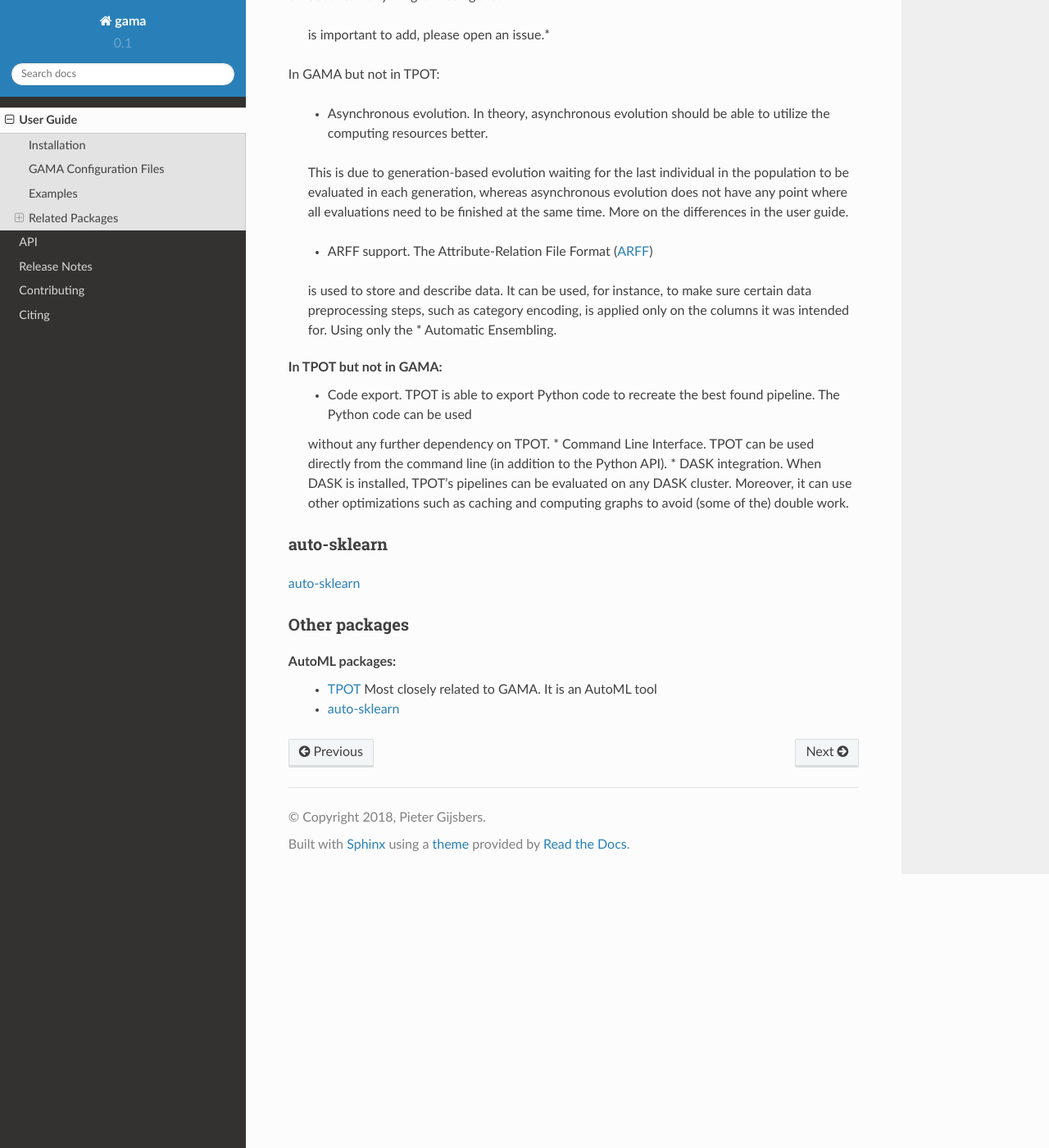
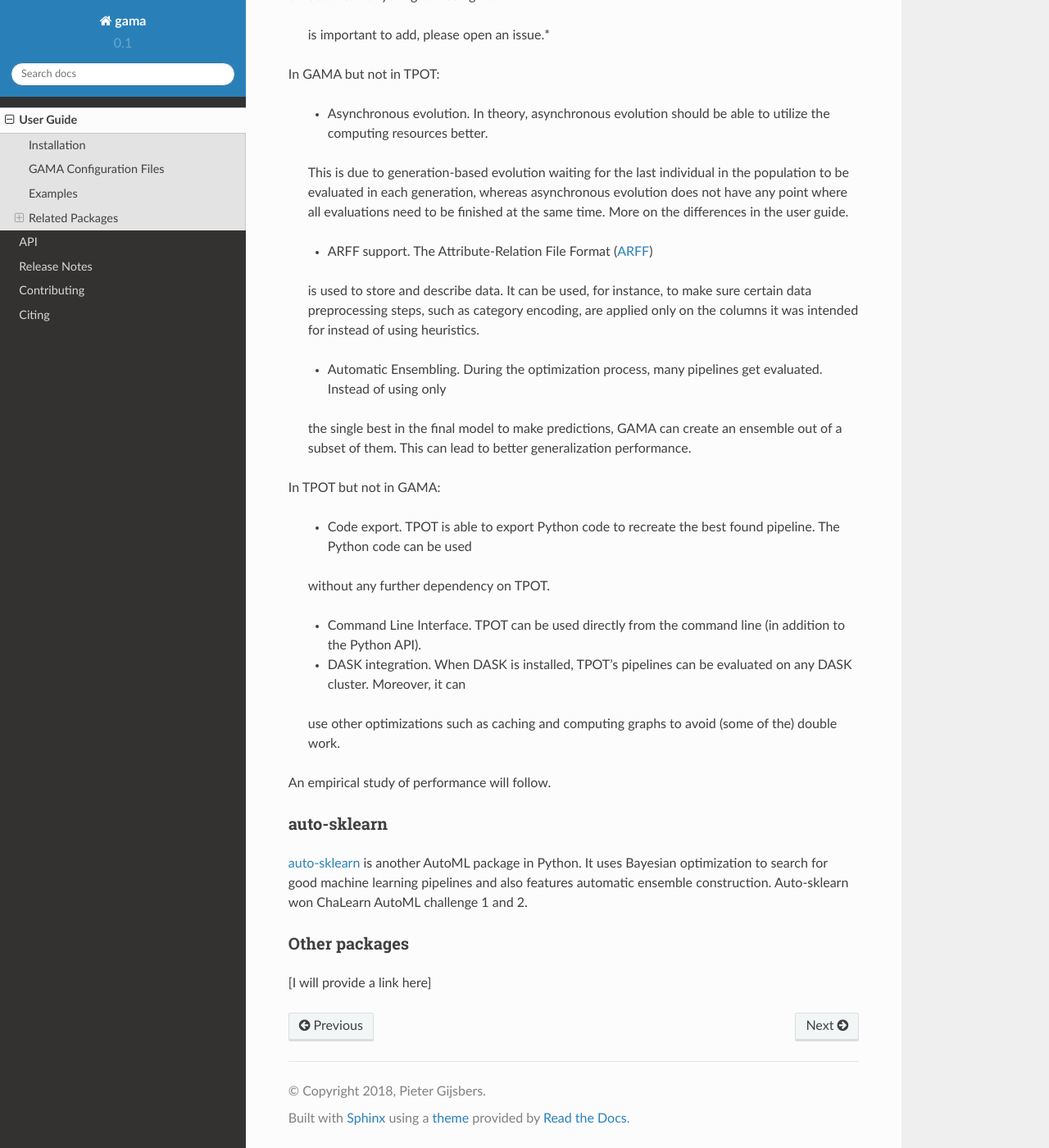
Before and after one commit to openml-labs/gama, a Sphinx documentation site: the page built from docs/source/user_guide/index.rst, in a window 1280 px wide and 1400 px high, scrolled down 2856 px. Shown: the whole window at 82% size. Built offline with Sphinx 7.4.7 and the Read the Docs theme 2.0.0, drawn with Linux system fonts in a browser that asks for light colours; pages that are not in the unit, such as notebooks, are missing from menus.

Commit message:
Expanded TPOT, added sklearn, placeholder others.

```diff
--- a/docs/source/user_guide/related_packages.rst
+++ b/docs/source/user_guide/related_packages.rst
@@ -18,23 +18,30 @@
 
  * ARFF support. The Attribute-Relation File Format (`ARFF <https://www.cs.waikato.ac.nz/ml/weka/arff.html>`_)
  is used to store and describe data. It can be used, for instance, to make sure certain data preprocessing steps,
- such as category encoding, is applied only on the columns it was intended for. Using only the
- * Automatic Ensembling.
+ such as category encoding, are applied only on the columns it was intended for instead of using heuristics.
+
+ * Automatic Ensembling. During the optimization process, many pipelines get evaluated. Instead of using only
+ the single best in the final model to make predictions, GAMA can create an ensemble out of a subset of them.
+ This can lead to better generalization performance.
 
 In TPOT but not in GAMA:
+
  * Code export. TPOT is able to export Python code to recreate the best found pipeline. The Python code can be used
  without any further dependency on TPOT.
+
  * Command Line Interface. TPOT can be used directly from the command line (in addition to the Python API).
+
  * DASK integration. When DASK is installed, TPOT's pipelines can be evaluated on any DASK cluster. Moreover, it can
  use other optimizations such as caching and computing graphs to avoid (some of the) double work.
 
+An empirical study of performance will follow.
+
 auto-sklearn
 ************
-`auto-sklearn <https://automl.github.io/auto-sklearn/stable/>`_
+`auto-sklearn <https://automl.github.io/auto-sklearn/stable/>`_ is another AutoML package in Python.
+It uses Bayesian optimization to search for good machine learning pipelines and also features automatic ensemble construction.
+Auto-sklearn won ChaLearn AutoML challenge 1 and 2.
 
 Other packages
 **************
-
-AutoML packages:
- * `TPOT <https://epistasislab.github.io/tpot/>`_ Most closely related to GAMA. It is an AutoML tool
- * `auto-sklearn <https://automl.github.io/auto-sklearn/stable/>`_
+[I will provide a link here]
```
